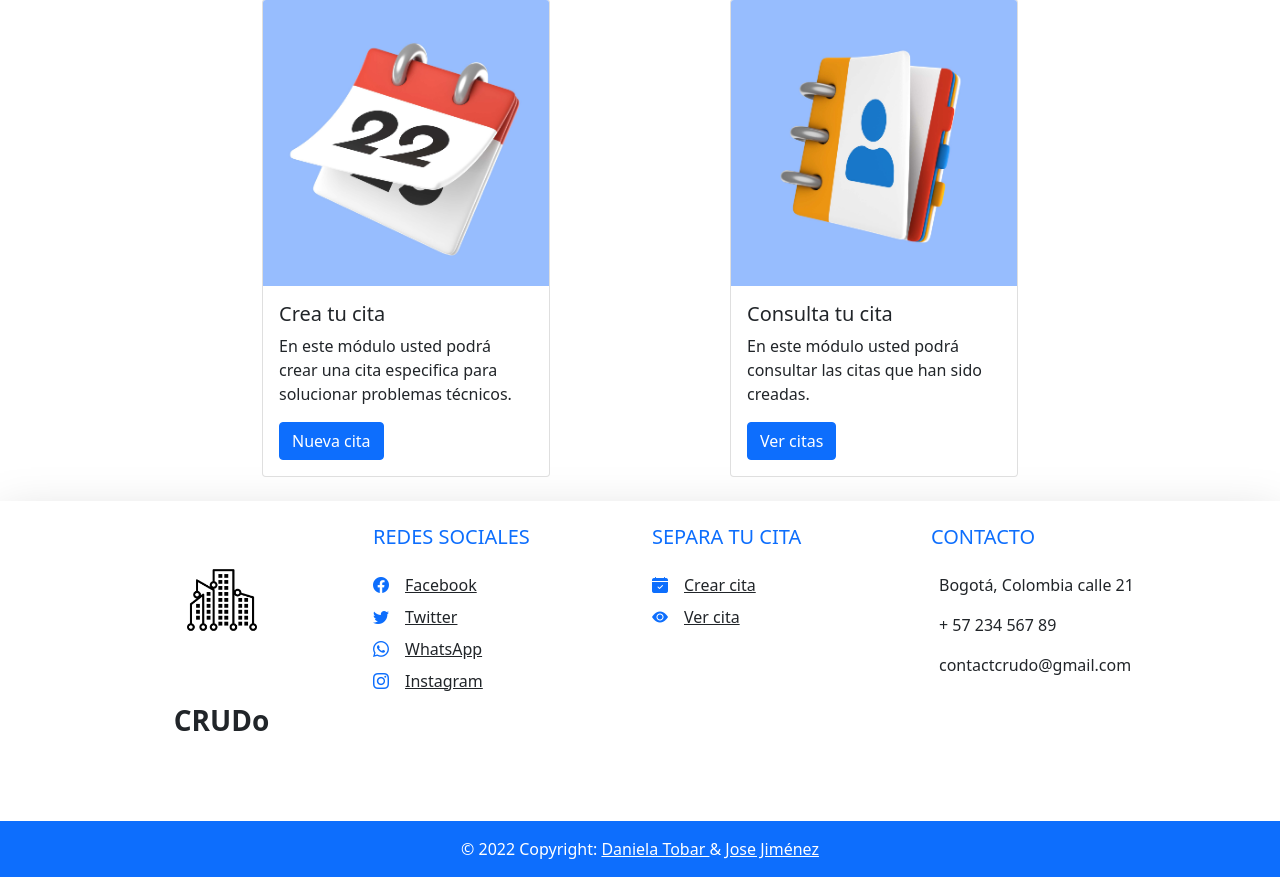
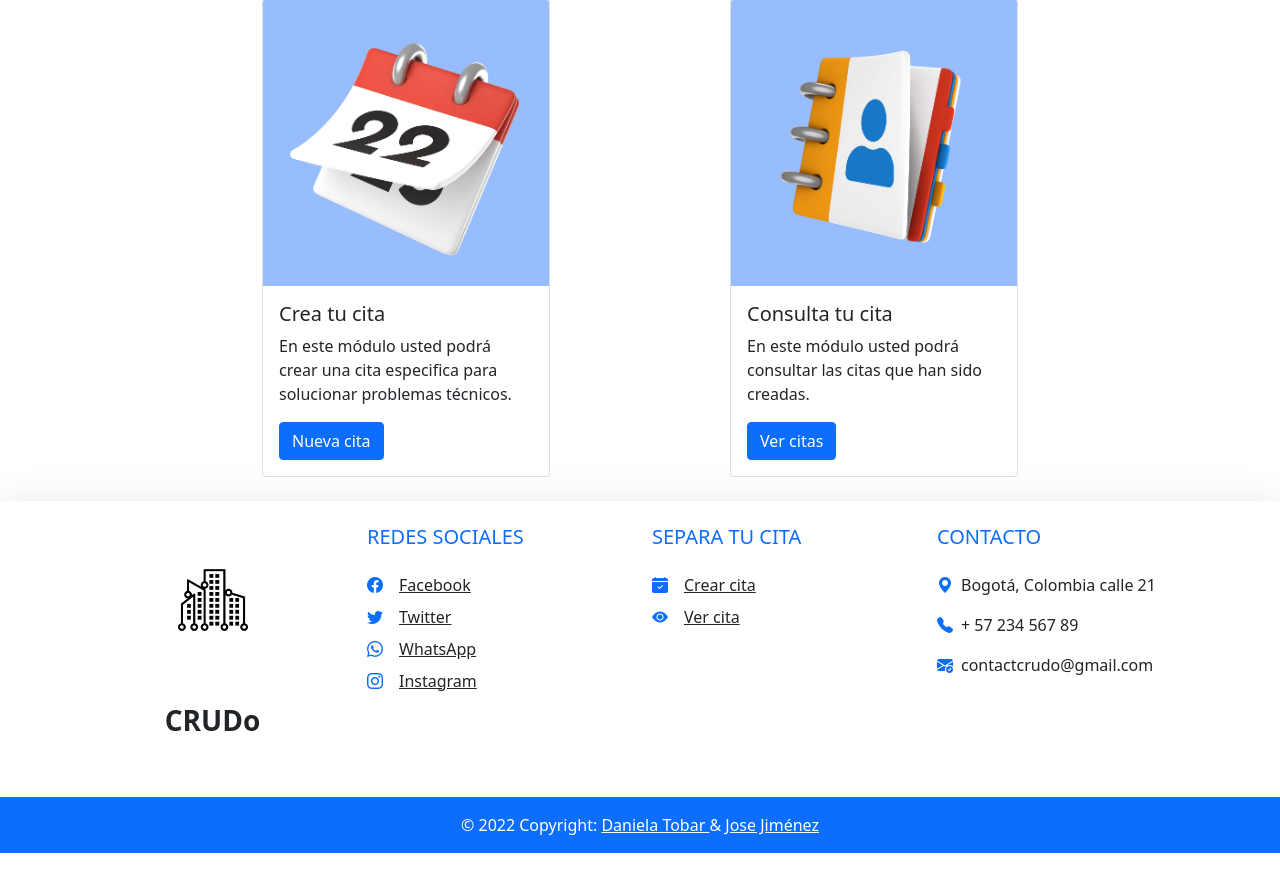
Before and after one commit to DanielaTob/CRUDo-MVC, a PHP site: page / in a window 1280 px wide. Shown: the part 356-1233 px from the top of the page. After the commit the page ends 1209 px from the top, so only its background shows below. Run offline with PHP 8.4, Linux system fonts and the light colour scheme; some libraries are stand-ins or nearby versions.

Commit message:
footer routes

```diff
--- a/view/footer.php
+++ b/view/footer.php
@@ -1,8 +1,8 @@
-<div class="container-fluis">
+<div>
 
   <footer class="bg-white shadow-lg text-center text-lg-start text-white">
 
-    <div class="container p-4">
+    <div class="container pt-4">
 
       <div class="row">
 
@@ -77,13 +77,13 @@
 
           <ul class="list-unstyled text-dark">
             <li>
-              <p><i class="fas fa-map-marker-alt pe-2"></i>Bogotá, Colombia calle 21</p>
+              <p><i class="bi bi-geo-alt-fill pe-2 text-primary"></i>Bogotá, Colombia calle 21</p>
             </li>
             <li>
-              <p><i class="fas fa-phone pe-2"></i>+ 57 234 567 89</p>
+              <p><i class="bi bi-telephone-fill pe-2 text-primary"></i>+ 57 234 567 89</p>
             </li>
             <li>
-              <p><i class="fas fa-envelope pe-2 mb-0"></i>contactcrudo@gmail.com</p>
+              <p><i class="bi bi-envelope-check-fill pe-2 text-primary"></i>contactcrudo@gmail.com</p>
             </li>
           </ul>
         </div>
```
